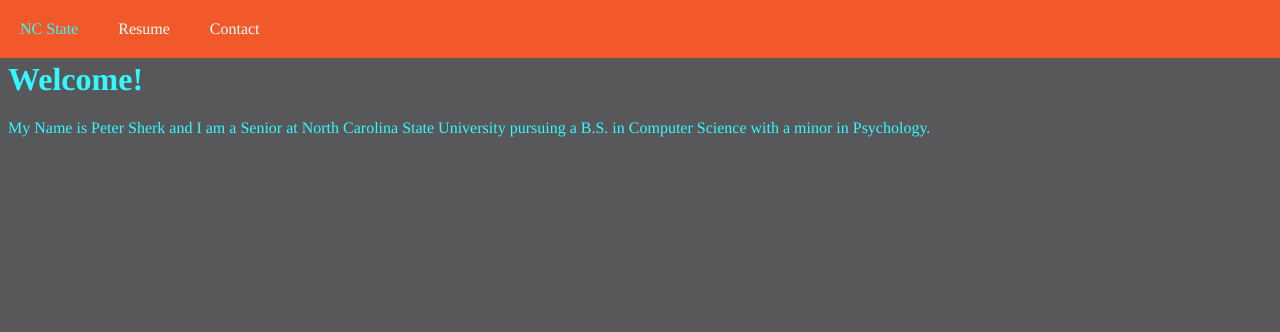
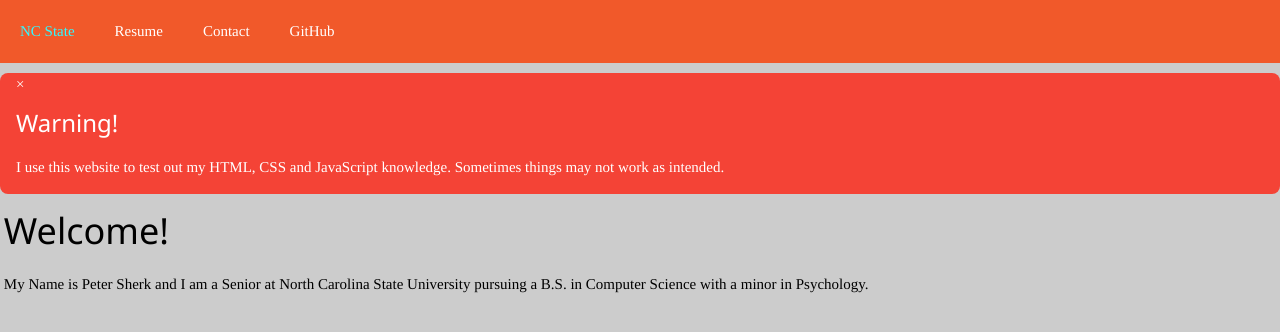
Before and after one commit to PeterSherk/PeterSherk.github.io, a plain HTML site: page index.html in a window 1280 px wide. Drawn offline with nearby package versions, Linux system fonts and the light colour scheme.

Commit message:
added warning panel, buffer for text.

```diff
--- a/css/main.css
+++ b/css/main.css
@@ -1,12 +1,8 @@
 body {
-	background-color: #58585A;
+	background-color: #CCCCCC;
 	font-family: 'minecraft', Times; /*Font found on fontsforweb.com @author: D3X Solutions-Seth Moon*/
 	/*the color for the grey is #58585A
 	  the color for the orange is #F1592A*/
-}
-
-p {
-	color: white;
 }
 
 a:hover {
@@ -39,6 +35,6 @@ li a {
 
 /*Buffer between menu bar and content*/
 .buffer {
-    margin-top: 35px;
-    color: #32F9FF; /*Color for text, a blue*/
+    margin-top: 50px;
+    color: black;
 }
--- a/index.html
+++ b/index.html
@@ -8,6 +8,7 @@
 	<meta name="viewport" content="width=device-width" user-scalable=yes>
 	<meta name="description" content="Personal Website and Sandbox">
 	<meta name="author" content="Peter Dafoe Sherk">
+	<link rel="stylesheet" href="http://www.w3schools.com/lib/w3.css">
 	<style type="text/css">
 		@import url('css/main.css');
 	</style>
@@ -18,12 +19,19 @@
   			<li><a href="https://www.csc.ncsu.edu/" target="_blank">NC State</a></li>
   			<li><a href="docs/resume.docx">Resume</a></li>
   			<li><a href="mailto:pdsherk@ncsu.edu">Contact</a></li>
+  			<li><a href="https://github.com/PeterSherk" target="_blank">GitHub</a></li>
 		</ul>
 	</div>
 	<br>
 	<div class="buffer">
-		<p>
-			<h1 style="size: 3em;">Welcome!</h1>
+		<div class="w3-container w3-red w3-round-large">
+			<span onclick="this.parentElement.style.display='none'" class="w3-closebtn">&times;</span>
+  			<h3>Warning!</h3>
+  			<p>I use this website to test out my HTML, CSS and JavaScript knowledge. Sometimes things may not work as intended.
+  			</p>
+		</div>
+		<h1 style="size: 3em; padding-left: .3%;">Welcome!</h1>
+		<p style="padding-left: .3%">
 			My Name is Peter Sherk and I am a Senior at North Carolina State University pursuing a B.S. in Computer Science with a minor in Psychology.
 		</p>
 	</div>
```
